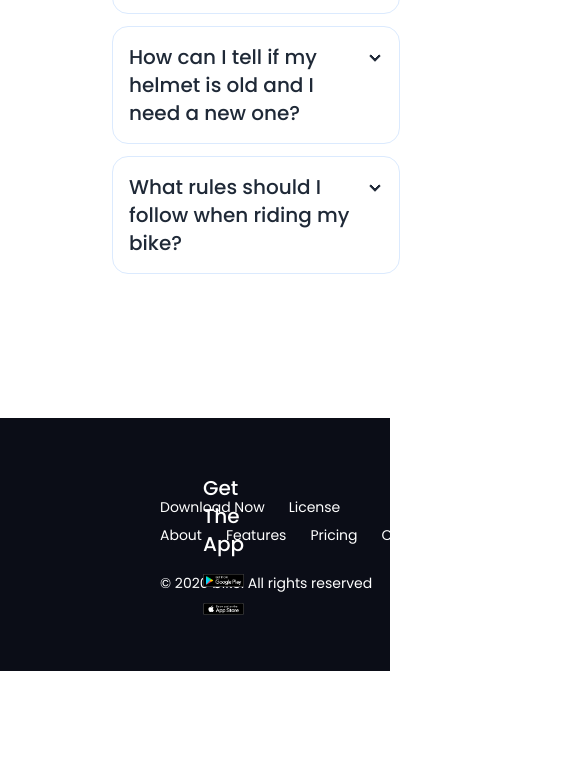
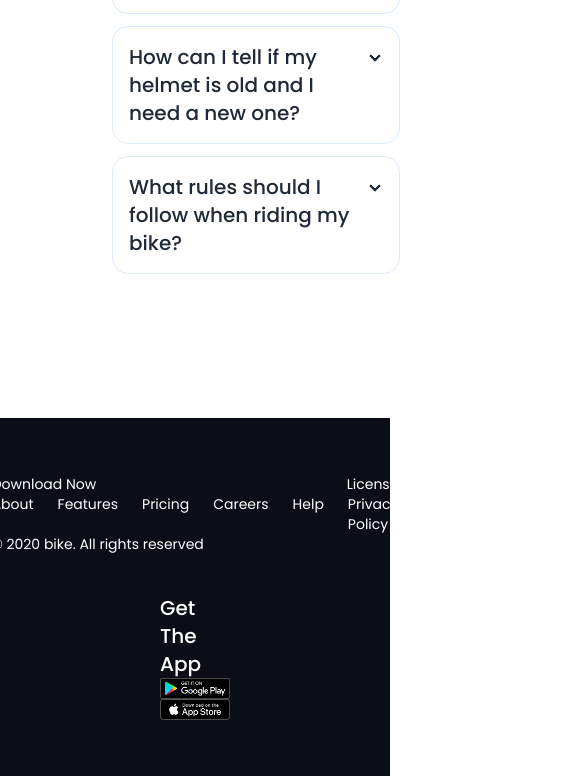
Before and after one commit to Sana0398/Biker-Zone, a plain HTML site: page index.html in a window 390 px wide. Shown: the part 6899-7675 px from the top of the page, 567 px wide, since content can reach past the window. Before the commit the page ends 7570 px from the top, so only its background shows below. Drawn offline with nearby package versions, Linux system fonts and the light colour scheme.

Commit message:
footer responsive

```diff
--- a/index.html
+++ b/index.html
@@ -357,10 +357,11 @@
     </main>
 
 
-      <footer class="poppins-font footer bg-[#0B0D17] text-white text-neutral-content grid grid-flow-row grid-cols-2 items-center py-14 px-40">
+      <footer class="poppins-font footer bg-[#0B0D17] text-white text-neutral-content flex flex-col lg:flex-row lg:justify-between items-center py-14 px-40">
+       <div>
         <aside class="grid-flow-row items-center">
           <div >
-           <ul class="flex space-x-6" >
+           <ul class="flex" >
             <li class="flex-1">Download Now</li>
             <li>License</li>
            </ul>
@@ -378,6 +379,8 @@
           </div>
           <p>© 2020 bike. All rights reserved</p>
         </aside>
+      </div>
+        <div>
         <nav class="grid-flow-row gap-4 md:place-self-center md:justify-self-end">
          <a class="font-medium text-xl" href="">Get The App</a>
           <a>
@@ -388,6 +391,7 @@
           </a>
 
         </nav>
+      </div>
       </footer>
 
 
```
